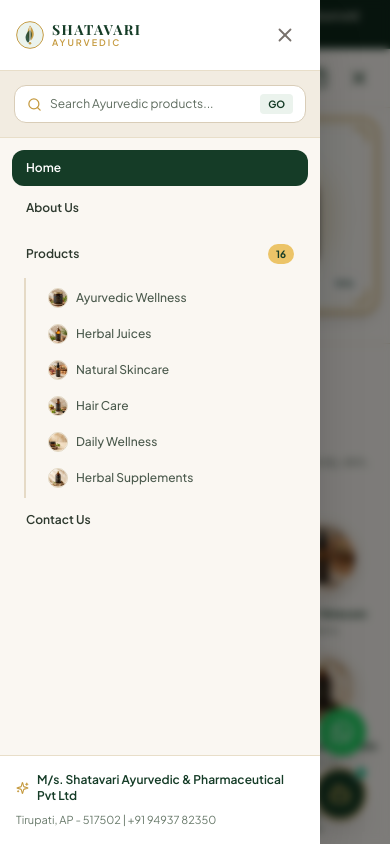
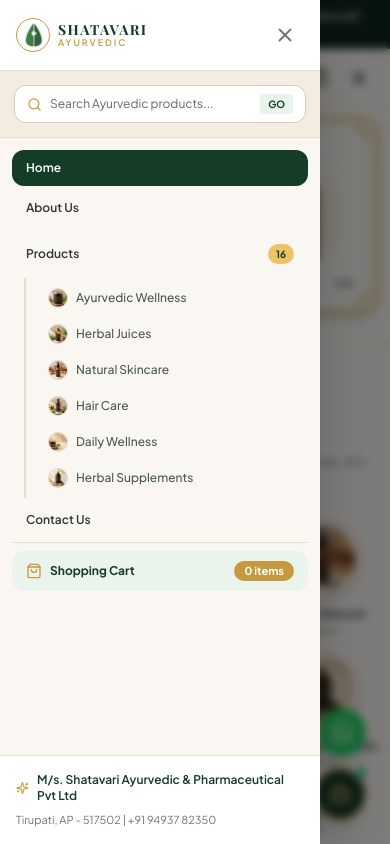
Before and after one commit to basheer123-ahmed/shatavariayurvedic, a React (Vite) app: page / in a window 390 px wide. Both pictures are taken after a click on the button 359 px from the left and 78 px from the top of the page. Shown: the top 844 px of the page. Built offline with nearby package versions, Linux system fonts and the light colour scheme; the HTML template or start-up script is replaced by a standard one; a web font is replaced by a local one.

Commit message:
feat: integrate official Shatavari Ayurvedic emblem logo and optimize mobile cart experience

```diff
--- a/index.html
+++ b/index.html
@@ -2,7 +2,7 @@
 <html lang="en">
   <head>
     <meta charset="UTF-8" />
-    <link rel="icon" type="image/svg+xml" href="/src/assets/categories/cat-ayurvedic-wellness.svg" />
+    <link rel="icon" type="image/png" href="./favicon.png" />
     <meta name="viewport" content="width=device-width, initial-scale=1.0" />
     <title>Shatavari Ayurvedic – Pure Herbal Wellness & Natural Care</title>
     <meta name="description" content="Discover pure Ayurvedic wellness, herbal juices, natural skincare, and hair care formulated with time-tested Vedic wisdom." />
--- a/src/components/CartDrawer.jsx
+++ b/src/components/CartDrawer.jsx
@@ -42,8 +42,9 @@ export const CartDrawer = () => {
         onClick={closeCart}
       />
 
-      <div className="fixed inset-y-0 right-0 max-w-full flex">
-        <div className="w-full sm:w-[420px] max-w-full bg-[#FAF7F2] shadow-2xl flex flex-col z-50 border-l border-[#E5DAC6]">
+      {/* Drawer Container: Full screen on mobile, 420px slide-over on sm & desktop */}
+      <div className="fixed inset-0 sm:inset-y-0 sm:left-auto sm:right-0 w-full sm:w-[420px] flex z-50">
+        <div className="w-full h-full bg-[#FAF7F2] shadow-2xl flex flex-col sm:border-l border-[#E5DAC6] overflow-hidden">
 
           {/* Drawer Header */}
           <div className="p-4 sm:p-5 bg-white border-b border-[#E8DEC9] flex items-center justify-between">
--- a/src/components/Logo.jsx
+++ b/src/components/Logo.jsx
@@ -1,5 +1,6 @@
 import React from 'react';
 import { Link } from 'react-router-dom';
+import brandLogoImg from '../assets/logo.png';
 
 export const Logo = ({ variant = 'default', light = false }) => {
   const primaryTextColor = light ? '#FFFFFF' : '#153C27';
@@ -7,30 +8,13 @@ export const Logo = ({ variant = 'default', light = false }) => {
 
   return (
     <Link to="/" className="inline-flex items-center gap-2 sm:gap-2.5 text-decoration-none group brand-logo">
-      {/* Herbal Leaf / Vedic Seed Emblem SVG */}
-      <div className="logo-icon-wrapper flex-shrink-0">
-        <svg
-          viewBox="0 0 44 44"
-          className={variant === 'large' ? 'w-10 h-10 sm:w-12 sm:h-12' : 'w-7 h-7 sm:w-9 sm:h-9'}
-          fill="none"
-          xmlns="http://www.w3.org/2000/svg"
-        >
-          <circle cx="22" cy="22" r="21" fill={light ? 'rgba(255,255,255,0.1)' : '#EBF3ED'} stroke={accentColor} strokeWidth="1.5" />
-          {/* Twin Leaves */}
-          <path
-            d="M 22 7 C 28 14 31 23 23 31 C 15 23 18 14 22 7 Z"
-            fill={accentColor}
-            opacity="0.95"
-          />
-          <path
-            d="M 22 14 C 15 19 12 28 19 34 C 25 28 27 19 22 14 Z"
-            fill={primaryTextColor}
-            opacity="0.85"
-          />
-          {/* Center Vein */}
-          <line x1="22" y1="10" x2="22" y2="33" stroke={light ? '#153C27' : '#FFFFFF'} strokeWidth="1.5" strokeLinecap="round" />
-          <circle cx="22" cy="35" r="2" fill={accentColor} />
-        </svg>
+      {/* Official Shatavari Ayurvedic Leaf + Medical Cross Emblem */}
+      <div className={`logo-icon-wrapper flex-shrink-0 rounded-full overflow-hidden flex items-center justify-center p-0.5 border ${light ? 'border-[#C59A3F] bg-white/10' : 'border-[#C59A3F] bg-white'} shadow-xs`}>
+        <img
+          src={brandLogoImg}
+          alt="Shatavari Ayurvedic Official Emblem"
+          className={variant === 'large' ? 'w-10 h-10 sm:w-12 sm:h-12 object-contain' : 'w-7 h-7 sm:w-9 sm:h-9 object-contain'}
+        />
       </div>
 
       <div className="flex flex-col">
--- a/src/components/Navbar.jsx
+++ b/src/components/Navbar.jsx
@@ -1,5 +1,5 @@
 import React, { useState, useEffect } from 'react';
-import { NavLink, Link, useLocation } from 'react-router-dom';
+import { NavLink, Link, useLocation, useNavigate } from 'react-router-dom';
 import { Search, ShoppingBag, User, Menu, X, ChevronDown, Sparkles } from 'lucide-react';
 import { Logo } from './Logo';
 import { useCart } from '../context/CartContext';
@@ -12,6 +12,7 @@ export const Navbar = () => {
   const [isAccountOpen, setIsAccountOpen] = useState(false);
   const [productsDropdownOpen, setProductsDropdownOpen] = useState(false);
   const location = useLocation();
+  const navigate = useNavigate();
 
   useEffect(() => {
     const handleScroll = () => {
@@ -209,10 +210,16 @@ export const Navbar = () => {
                 )}
               </div>
 
-              {/* Shopping Bag / Cart with Dynamic Count */}
+              {/* Shopping Bag / Cart with Dynamic Count (Navigates to /cart on mobile, opens drawer on desktop) */}
               <button
                 type="button"
-                onClick={openCart}
+                onClick={() => {
+                  if (window.innerWidth < 768) {
+                    navigate('/cart');
+                  } else {
+                    openCart();
+                  }
+                }}
                 className="p-2 sm:p-2.5 text-[#153C27] hover:text-[#C59A3F] hover:bg-[#F0EAE0] rounded-full transition-colors relative flex items-center justify-center"
                 aria-label={`Shopping Cart with ${totalItems} items`}
                 title="View Shopping Bag"
@@ -350,6 +357,27 @@ export const Navbar = () => {
               >
                 <span>Contact Us</span>
               </NavLink>
+
+              {/* Mobile Dedicated Cart Page Link */}
+              <div className="pt-2 border-t border-[#E8DEC9]">
+                <NavLink
+                  to="/cart"
+                  onClick={() => setMobileMenuOpen(false)}
+                  className={({ isActive }) =>
+                    `flex items-center justify-between px-3.5 py-2.5 rounded-xl text-xs font-bold transition ${
+                      isActive ? 'bg-[#153C27] text-white' : 'bg-[#EBF3ED] text-[#153C27] hover:bg-[#DDEEE1]'
+                    }`
+                  }
+                >
+                  <span className="flex items-center gap-2">
+                    <ShoppingBag size={16} className="text-[#C59A3F]" />
+                    <span>Shopping Cart</span>
+                  </span>
+                  <span className="text-[11px] bg-[#C59A3F] text-white px-2.5 py-0.5 rounded-full font-bold">
+                    {totalItems} items
+                  </span>
+                </NavLink>
+              </div>
             </div>
 
             {/* Mobile Drawer Footer */}
```
Also changed, not shown: public/favicon.png (added), src/assets/logo.png (added).
